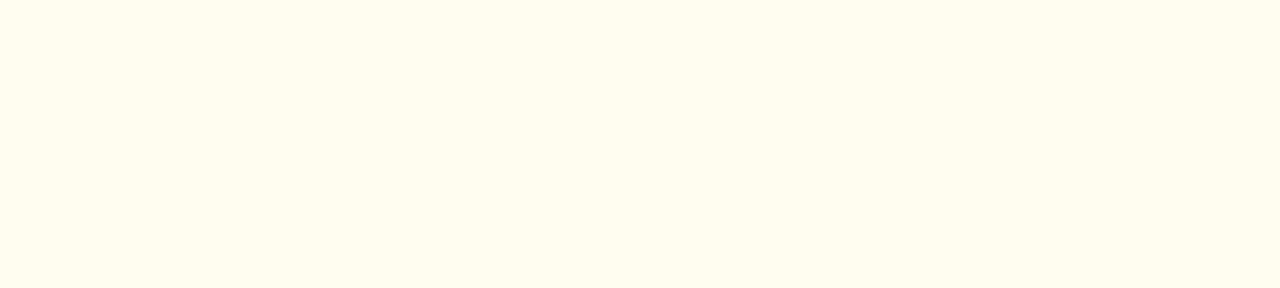
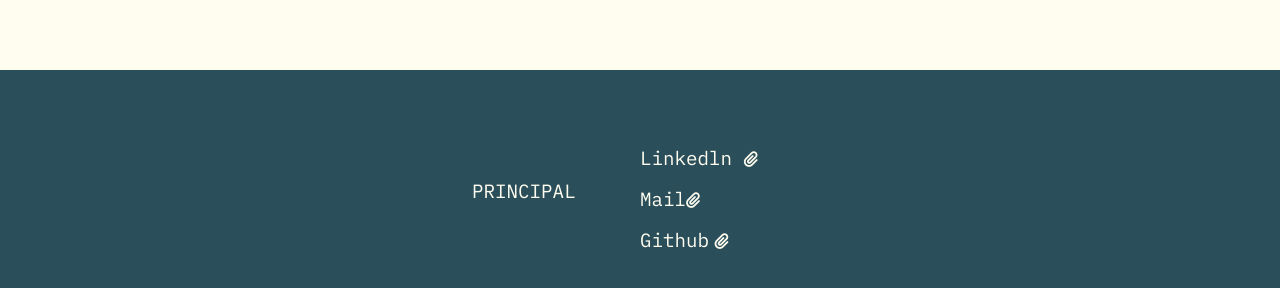
Before and after one commit to DanielRasho/Portfolio, a Vue app: page / in a window 1280 px wide. Shown: the part 6090-6378 px from the top of the page. Built offline with nearby package versions, Linux system fonts and the light colour scheme.

Commit message:
Feat: Add contacts on the footer

```diff
--- a/src/App.vue
+++ b/src/App.vue
@@ -98,12 +98,20 @@ onMounted(() => {
 
   <footer id="contacts-section">
     <div>
-      <div>PRINCIPAL</div>
+      <div><span>PRINCIPAL</span></div>
     </div>
     <div>
-      <a href="">Linkedln <i class="fa-solid fa-paperclip"></i></a>
-      <a href="">Mail <i class="fa-solid fa-paperclip"></i></a>
-      <a href="">Github <i class="fa-solid fa-paperclip"></i></a>
+      <a
+        href="https://www.linkedin.com/in/daniel-alfredo-rayo-rold%C3%A1n-38727a303/"
+        target="_blank"
+        ><span>Linkedln </span><i class="fa-solid fa-paperclip"></i
+      ></a>
+      <a href="mailto: drayoroldan@gmail.com" target="_blank"
+        ><span>Mail</span><i class="fa-solid fa-paperclip"></i
+      ></a>
+      <a href="https://github.com/DanielRasho" target="_blank"
+        ><span>Github</span> <i class="fa-solid fa-paperclip"></i
+      ></a>
     </div>
   </footer>
 </template>
@@ -112,5 +120,33 @@ onMounted(() => {
 #contacts-section {
   height: 30vh;
   background-color: var(--dark-green);
+  display: flex;
+  justify-content: center;
+  align-items: center;
+}
+#contacts-section > div {
+  width: 20ch;
+}
+#contacts-section a {
+  margin-top: 1rem;
+  cursor: pointer;
+}
+#contacts-section a:hover {
+  background-color: var(--white);
+}
+#contacts-section a:hover * {
+  color: var(--dark-green);
+}
+
+#contacts-section > :nth-child(2) {
+  display: flex;
+  flex-direction: column;
+}
+#contacts-section * {
+  color: var(--white);
+}
+#contacts-section span {
+  font-family: 'IBM Plex Mono';
+  font-size: 1.2rem;
 }
 </style>
```
